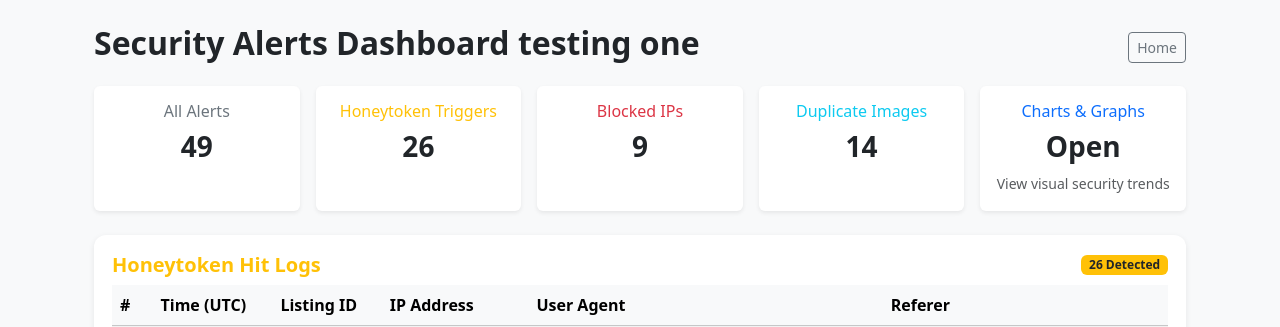
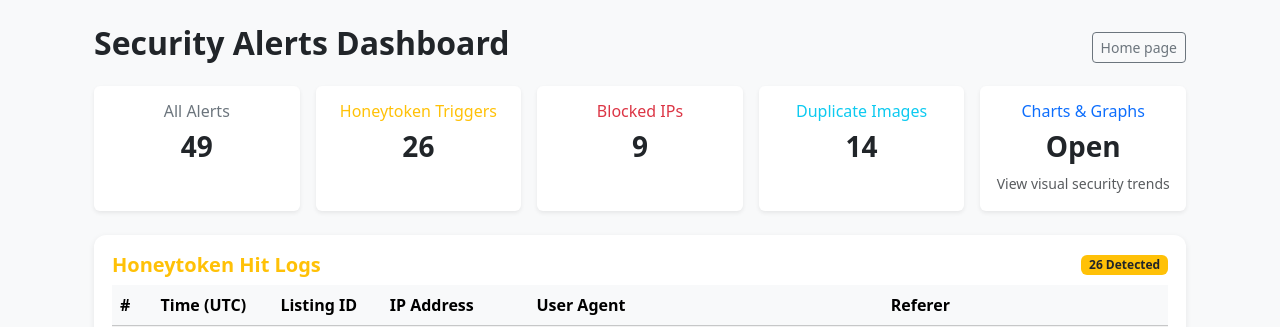
Before and after one commit to Anshhoool/Online-property-listing-scam-detectation, a Flask app: page /admin/alerts in a window 1280 px wide. Shown: the part 56-383 px from the top of the page. Run offline with Flask 2, Linux system fonts and the light colour scheme; the visitor is signed in with stand-in values (Sample User, id 1); data comes from the database, SQL or seed files in the repository; some libraries are stand-ins or nearby versions.

Commit message:
Small change

```diff
--- a/elk/docker-compose.yml
+++ b/elk/docker-compose.yml
@@ -31,9 +31,7 @@ services:
       - elasticsearch
     user: root
     volumes:
-      # filebeat config
       - ./filebeat.yml:/usr/share/filebeat/filebeat.yml:ro
-      # project logs ko container ke andar mount karo
       - ../logs:/var/log/rentalshield:ro
     command: ["filebeat", "-e", "-strict.perms=false"]
 
--- a/templates/admin_alerts.html
+++ b/templates/admin_alerts.html
@@ -31,9 +31,9 @@
 <div class="container mt-4">
 
   <div class="d-flex justify-content-between align-items-center mb-3">
-    <h2 class="fw-bold">Security Alerts Dashboard testing one</h2>
+    <h2 class="fw-bold">Security Alerts Dashboard</h2>
     <div>
-      <a href="{{ url_for('index') }}" class="btn btn-outline-secondary btn-sm">Home</a>
+      <a href="{{ url_for('index') }}" class="btn btn-outline-secondary btn-sm">Home page</a>
     </div>
   </div>
 
```
